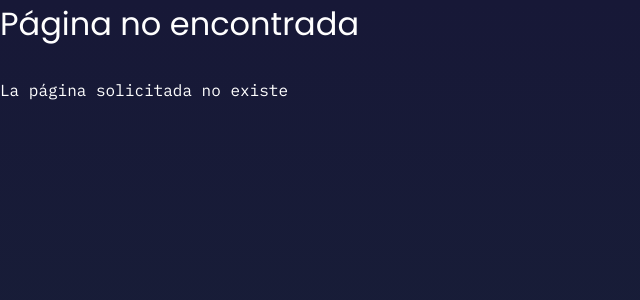
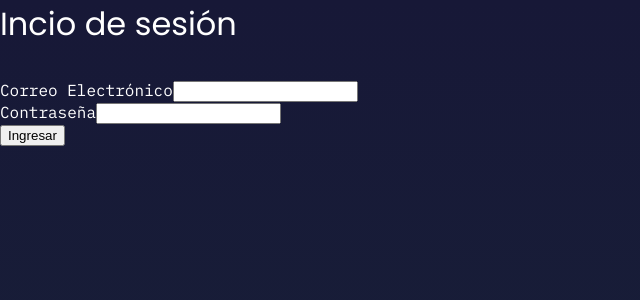
Before and after one commit to mariobac1/react-consumo-api, a React (Vite) app: page /login in a window 1280 px wide. Shown: the top 300 px of the page, without its empty margins (0-640 px from the left). Built offline with nearby package versions, Linux system fonts and the light colour scheme.

Commit message:
manage of forms and login

```diff
--- /dev/null
+++ b/src/components/usuarios/Login.jsx
@@ -0,0 +1,51 @@
+import axios from "axios"
+import { useState } from "react"
+
+const Login = () => {
+
+    const [user, setUser] = useState({
+        email:"",
+        password:""
+    })
+
+    const submit = (e) => {
+        e.preventDefault()
+        axios.post(`https://reqres.in/api/login`,user)
+        .then(data => {
+            localStorage.setItem("tokenCriptoMarket", data.data.token)
+        })
+        .catch(e => console.error(e))
+    }
+
+    return (
+        <div>
+            <h1>Incio de sesión</h1>
+            <form onSubmit={submit}>
+                <div className="field">
+                    <label htmlFor="email">Correo Electrónico</label>
+                    <input required onChange={(e) => {
+                        setUser({
+                            ...user,
+                            email: e.target.value
+                        })
+                    }} type="email" name="email" />
+
+                </div>
+                <div className="field">
+                    <label htmlFor="password">Contraseña</label>
+                    <input required onChange={(e) => {
+                        setUser({
+                            ...user,
+                            password: e.target.value
+                        })
+                    }} type="password" name="password" />
+                </div>
+                <div className="submit">
+                    <input type="submit" value="Ingresar" />
+                </div>
+            </form>
+        </div>
+    )
+}
+
+export default Login
--- a/src/Perfil.jsx
+++ b/src/components/usuarios/Perfil.jsx
@@ -1,5 +1,5 @@
 import { useContext } from "react"
-import { Usercontext } from "./context/UserContext"
+import { Usercontext } from "../../context/UserContext"
 
 const Perfil = () => {
 
--- a/src/main.jsx
+++ b/src/main.jsx
@@ -7,8 +7,9 @@
 import Cuadricula from './components/Cuadricula'
 import Home from './Home'
 import CriptoPage from './components/cripto/CriptoPage'
-import Perfil from './Perfil'
+import Perfil from './components/usuarios/Perfil'
 import { UsercontextProvider } from './context/UserContext'
+import Login from './components/usuarios/Login'
 
 
 ReactDOM.createRoot(document.getElementById('root')).render(
@@ -23,6 +24,7 @@
                     <Route index element={<Cuadricula />}/>
                     <Route path=':id' element={<CriptoPage />}/>
                 </Route>
+                <Route path='/login' element= {<Login />}/>
                 <Route path='*' element={ <Pagina404 />} />
             </Routes>
         </BrowserRouter>
```
